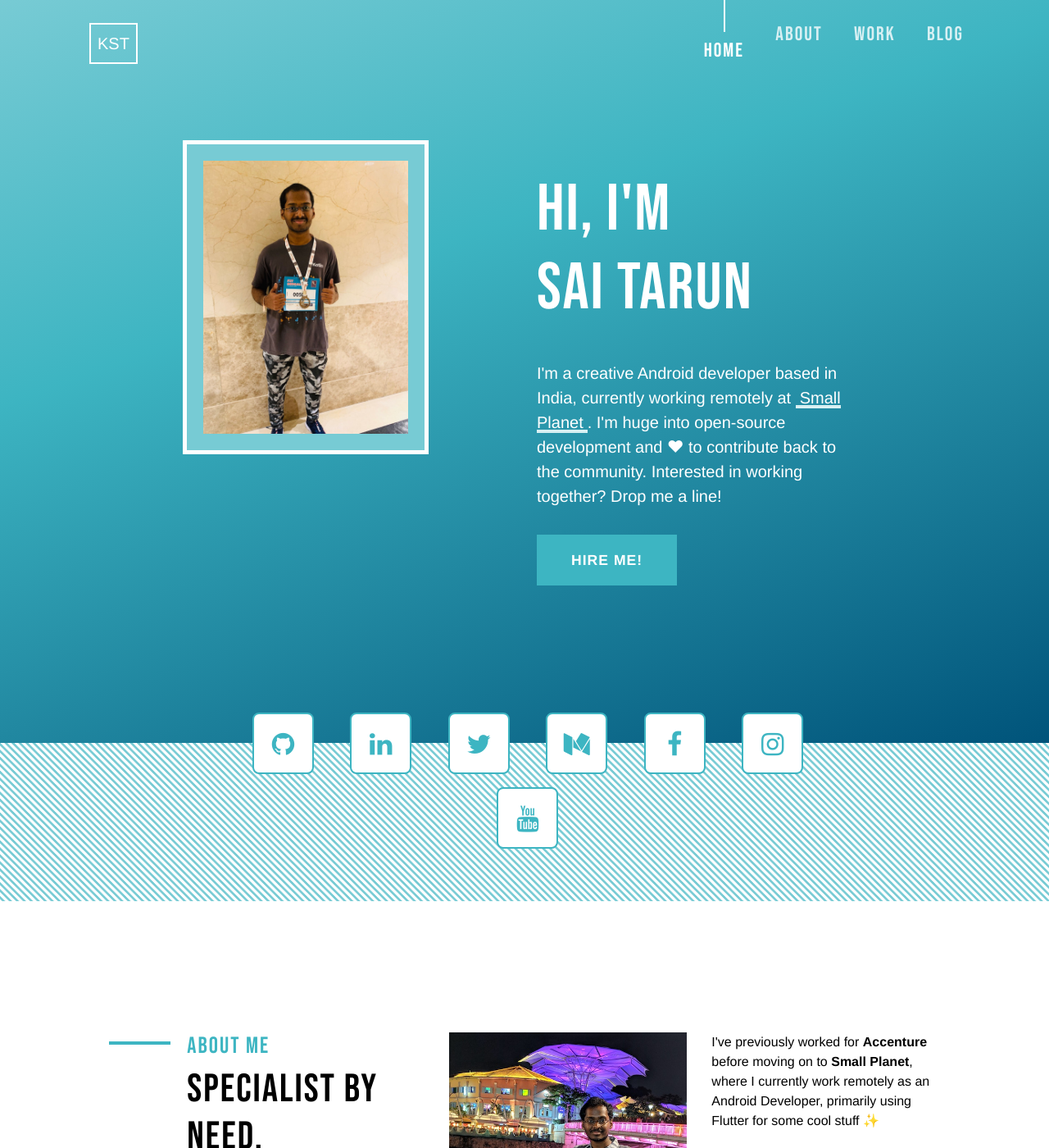
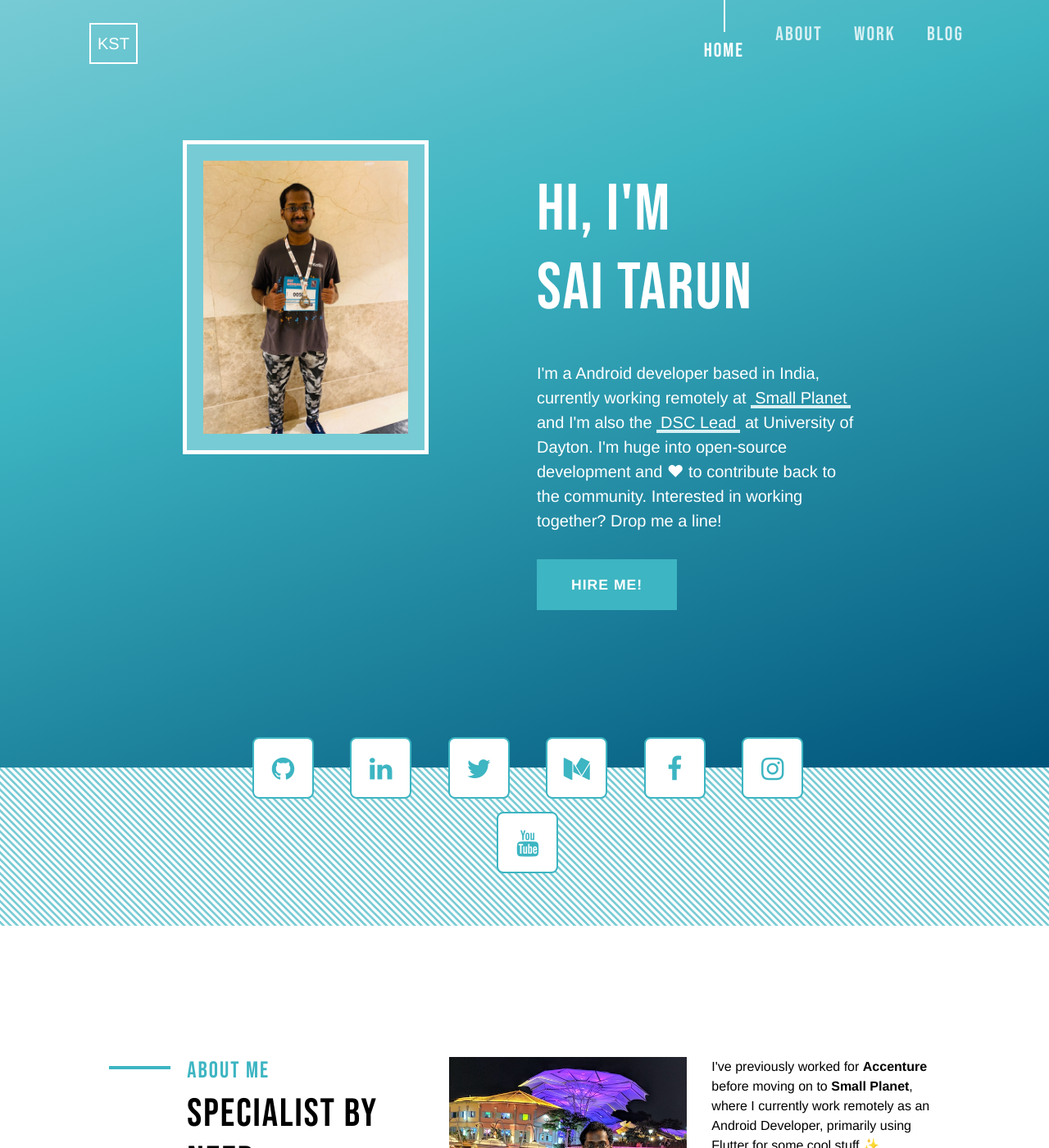
Before and after one commit to SAITARUN55/Portfolio, a Jekyll site: the page built from index.html, in a window 1280 px wide and 1400 px high. Shown: the whole window at 82% size. Built offline with Jekyll 4.4.1, drawn with Linux system fonts in a browser that asks for light colours; some of the changed text lies outside the part shown.

Commit message:
:pencil: Added DSC Lead info

```diff
--- a/index.html
+++ b/index.html
@@ -123,7 +123,7 @@
 						class="lead"
 						data-aos-delay="400"
 						data-aos="fade-up">
-						I'm a creative Android developer based in India, currently working remotely at <a href="https://www.smallplanet.com/" rel="noopener noreferrer" target="_blank" class="lite">Small Planet</a>. I'm huge into open-source development and ❤ to contribute back to the community. Interested in working together? Drop me a line!
+						I'm a Android developer based in India, currently working remotely at <a href="https://www.smallplanet.com/" rel="noopener noreferrer" target="_blank" class="lite">Small Planet</a> and I'm also the <a href="https://dsc.community.dev/u/mb397d/" rel="noopener noreferrer" target="_blank" class="lite">DSC Lead</a> at University of Dayton. I'm huge into open-source development and ❤ to contribute back to the community. Interested in working together? Drop me a line!
 					</p>
 					<a
 						class="btn btn-primary"
@@ -246,6 +246,7 @@
 					<p class="lead"
 						data-aos-delay="500"
 						data-aos="fade-up">
+						I'm the <a href="https://dsc.community.dev/u/mb397d/" rel="noopener noreferrer" target="_blank" class="lite">DSC Lead</a> at University of Dayton for this academic year.
 						I'm a 10x Udacity Scholar, and currently under Bertelsmann Scholarship. I'm also a Mentor for <strong>Data Structures</strong> &amp; <strong>Java Development</strong> at <strong>Udacity</strong> and contribute actively to several open-source communities such as <strong>AnitaB.org</strong> and <strong>FOSSASIA</strong>.</p>
 					<p
 						class="san-serif"
```
